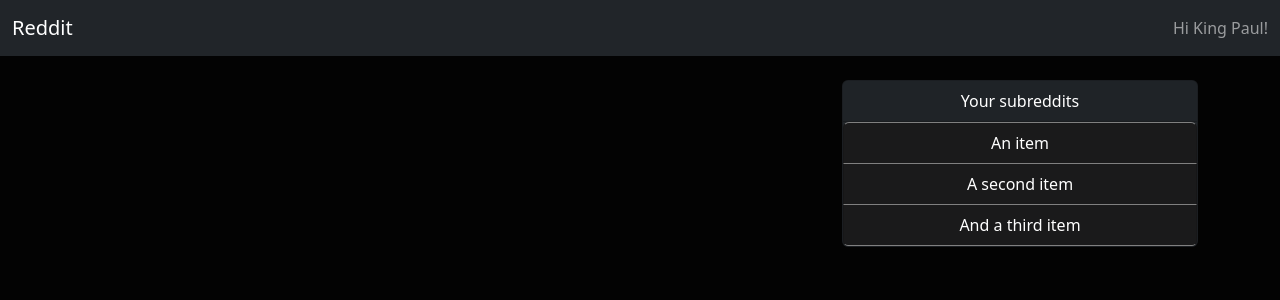
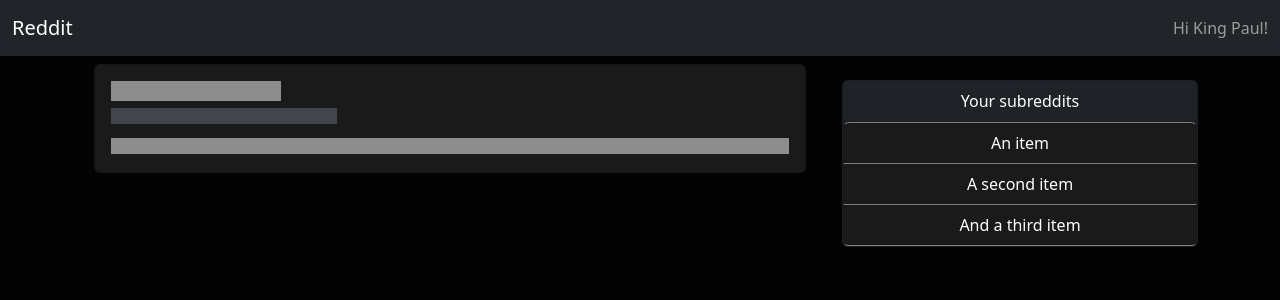
Before and after one commit to Kengpul/reddit, a React (Create React App) app in the folder frontend/: page /post/1 in a window 1280 px wide. Shown: the top 300 px of the page. Built offline with nearby package versions, Linux system fonts and the light colour scheme; no server answers.

Commit message:
useFetch hook

```diff
--- /dev/null
+++ b/frontend/src/components/Post/PostCardPending.js
@@ -0,0 +1,33 @@
+import {
+    Container,
+    Card,
+    CardBody,
+    CardTitle,
+    CardSubtitle,
+    CardText
+} from "reactstrap";
+import './PostCard.css'
+
+export default function PostCardPending() {
+    return (
+        <Container className="postCard">
+            <Card>
+                <CardBody aria-hidden='true'>
+                    <CardTitle tag="h5" className='d-flex justify-content-between placeholder-wave'>
+                        <span className='placeholder col-3'></span>
+                    </CardTitle>
+                    <CardSubtitle
+                        className="mb-2 text-muted"
+                        tag="h6"
+                    >
+                        <span className='placeholder col-4'></span>
+                    </CardSubtitle>
+                    <CardText>
+                        <span className='placeholder col-12'></span>
+                    </CardText>
+                </CardBody>
+            </Card>
+        </Container>
+
+    )
+}
--- /dev/null
+++ b/frontend/src/hooks/useFetch.js
@@ -0,0 +1,27 @@
+import { useEffect, useState } from "react";
+
+export function useFetch(query) {
+    const [data, setData] = useState(null);
+    const [error, setError] = useState(false);
+    const [pending, setPending] = useState(false);
+
+    useEffect(() => {
+        const fetchData = async () => {
+            setPending(true);
+            const response = await fetch(query);
+            const json = await response.json();
+            if (!response.ok) {
+                setError(true)
+            }
+
+            if (response.ok) {
+                setData(json);
+                setError(false)
+            }
+            setPending(false);
+        }
+        fetchData();
+    }, [query,])
+
+    return { data, error, pending }
+}
--- a/frontend/src/pages/Home/Home.js
+++ b/frontend/src/pages/Home/Home.js
@@ -1,5 +1,5 @@
-import { useEffect, useState } from "react";
 import { Link } from "react-router-dom";
+import { useFetch } from "../../hooks/useFetch";
 
 import { Container, Row, Col } from 'reactstrap';
 import './Home.css';
@@ -7,27 +7,17 @@
 import CreatePost from "../../components/CreatePost/CreatePost";
 import PostCard from "../../components/Post/PostCard";
 import Aside from "../../components/Aside/Aside";
+import PostCardPending from "../../components/Post/PostCardPending";
 
 export default function Home() {
-    const [posts, setPosts] = useState(null);
-
-    useEffect(() => {
-        const fetchPosts = async () => {
-            const response = await fetch('/post');
-            const json = await response.json();
-
-            if (response.ok) {
-                setPosts(json);
-            }
-        }
-        fetchPosts()
-    }, [])
+    const { data: posts, pending } = useFetch('/post');
 
     return (
         <Container className='home'>
             <Row>
                 <Col md='8'>
                     <CreatePost />
+                    {pending && <PostCardPending />}
                     {posts && posts.map((post) => (
                         <Link to={`post/${post._id}`} key={post._id}>
                             <PostCard post={post} className='postCard' />
--- a/frontend/src/pages/Post/ShowPost.js
+++ b/frontend/src/pages/Post/ShowPost.js
@@ -1,36 +1,22 @@
-import { useState, useEffect } from "react"
 import { useParams } from "react-router-dom";
+import { useFetch } from "../../hooks/useFetch";
 
 import { Col, Container, Row } from "reactstrap";
 
 import PostCard from "../../components/Post/PostCard"
 import Aside from "../../components/Aside/Aside";
 import Error from "../Error/Error";
+import PostCardPending from "../../components/Post/PostCardPending";
 
 export default function ShowPost() {
-    const [post, setPost] = useState(null);
-    const [error, setError] = useState(false);
     const { id } = useParams();
-
-    useEffect(() => {
-        const fetchPost = async () => {
-            const response = await fetch(`/post/${id}`);
-            const post = await response.json();
-            if (response.ok) {
-                setPost(post);
-                setError(false);
-            }
-            if (!post || !response.ok) {
-                setError(true);
-            }
-        }
-        fetchPost();
-    }, [id])
+    const { data: post, error, pending } = useFetch(`/post/${id}`);
 
     return (
         <Container>
             <Row>
                 <Col md='8' className="my-2">
+                    {pending && <PostCardPending />}
                     {post && <PostCard post={post} options={true} />}
                 </Col>
                 {error &&
```
Also changed, not shown: 1 other file (tests, documents, lock files or other folders).
